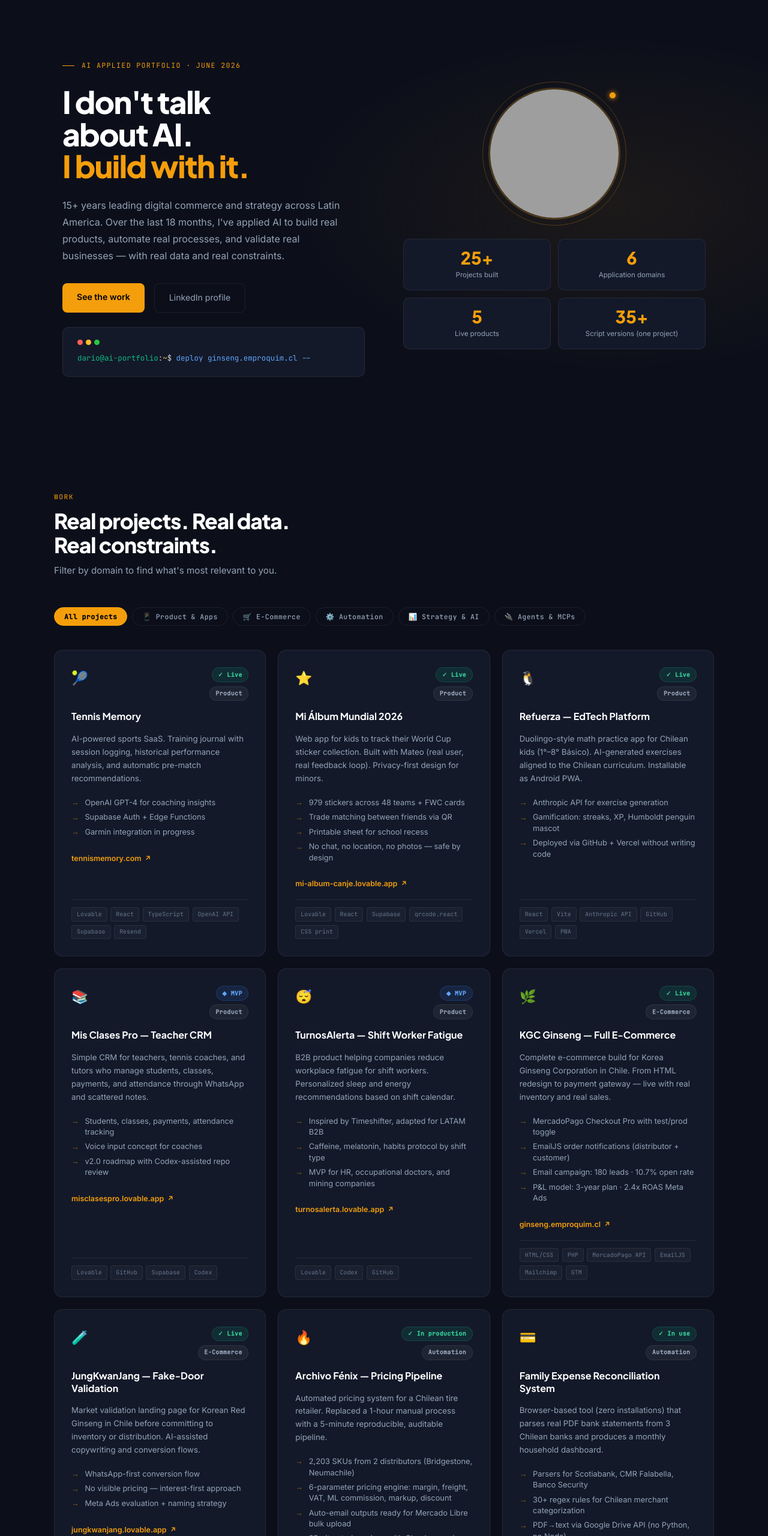
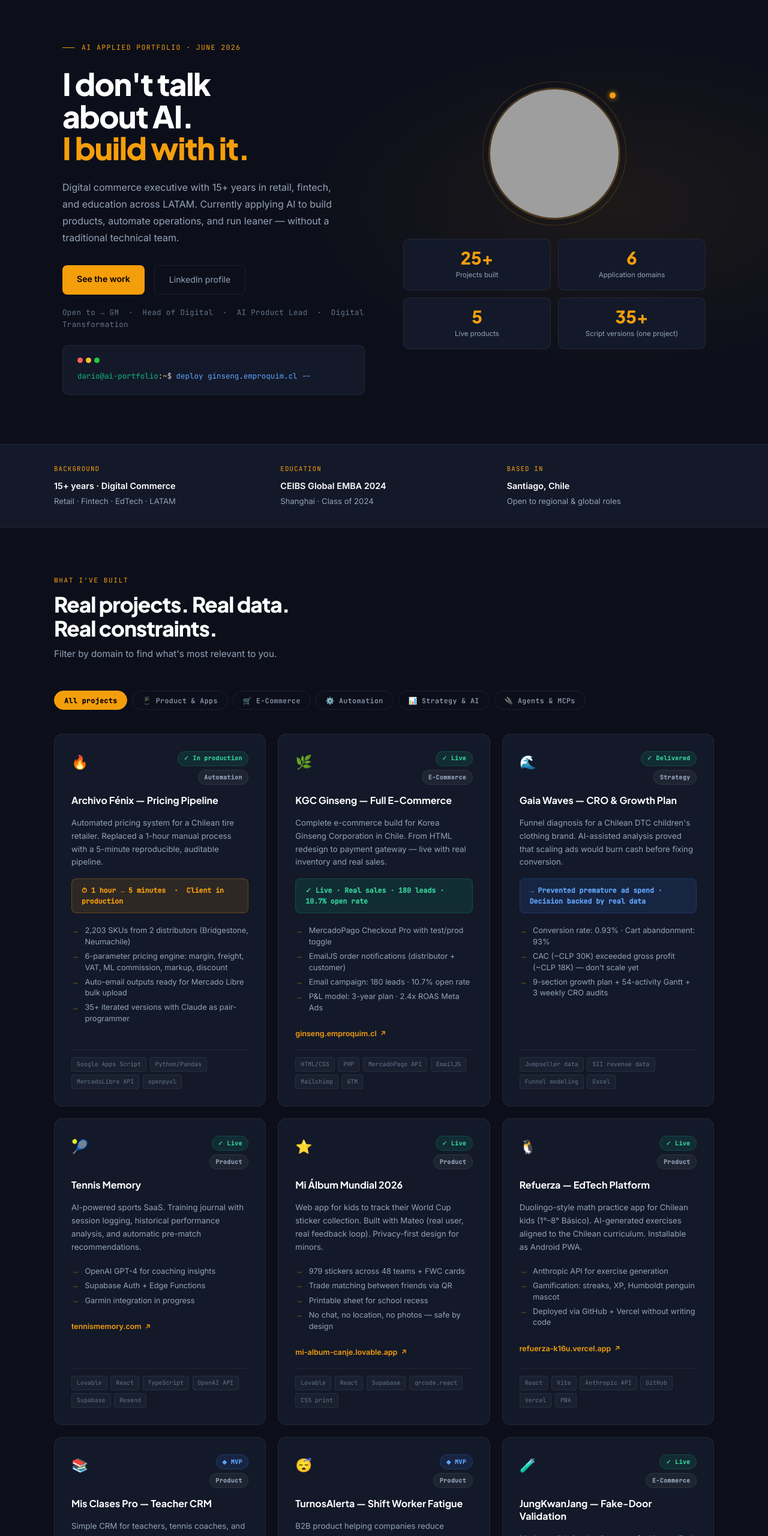
Before and after one commit to dnocioni1/ai-portfolio, a plain HTML site: page index.html in a window 1280 px wide. Shown: the part 60-2620 px from the top of the page at 60% size. Drawn offline with Linux system fonts and the light colour scheme; grey boxes are pictures that could not be loaded.

Commit message:
Add files via upload

```diff
--- a/index.html
+++ b/index.html
@@ -4,6 +4,11 @@
 <meta charset="UTF-8">
 <meta name="viewport" content="width=device-width, initial-scale=1.0">
 <title>Darío Nocioni — AI Applied Portfolio</title>
+<meta name="description" content="Darío Nocioni — Digital executive applying AI to build products, automate operations, and execute strategy. 15+ years in LATAM. CEIBS Global EMBA 2024.">
+<meta property="og:title" content="Darío Nocioni — AI Applied Portfolio">
+<meta property="og:description" content="25+ real projects. 5 live products. E-commerce, automation, AI agents, and digital strategy across LATAM.">
+<meta property="og:url" content="https://ai-portfolio-dnocioni1.vercel.app">
+<meta property="og:type" content="website">
 <link rel="preconnect" href="https://fonts.googleapis.com">
 <link href="https://fonts.googleapis.com/css2?family=Plus+Jakarta+Sans:wght@300;400;500;600;700;800&family=Inter:wght@300;400;500;600&family=JetBrains+Mono:wght@400;500&display=swap" rel="stylesheet">
 <style>
@@ -61,7 +66,7 @@ nav{position:fixed;top:0;left:0;right:0;z-index:200;height:58px;display:flex;ali
 .hero-right{display:flex;flex-direction:column;align-items:center;gap:2rem}
 .hero-photo-wrap{position:relative;width:220px;height:220px}
 .hero-photo{width:220px;height:220px;border-radius:50%;object-fit:cover;object-position:center top;border:3px solid var(--amber-border);filter:grayscale(15%)}
-.hero-photo-ring{position:absolute;inset:-10px;border-radius:50%;border:1px solid var(--amber-border);animation:spin 20s linear infinite}
+.hero-photo-ring{position:absolute;inset:-10px;border-radius:50%;border:1px solid var(--amber-border);animation:spin 40s linear infinite}
 @keyframes spin{to{transform:rotate(360deg)}}
 .hero-photo-dot{position:absolute;top:8px;right:8px;width:10px;height:10px;background:var(--amber);border-radius:50%;box-shadow:0 0 8px var(--amber)}
 .hero-stats{display:grid;grid-template-columns:1fr 1fr;gap:.75rem;width:100%}
@@ -197,11 +202,12 @@ footer a:hover{color:var(--amber)}
   <div class="hero-left">
     <div class="hero-eyebrow">AI Applied Portfolio · June 2026</div>
     <h1>I don't talk<br>about AI.<br><em>I build with it.</em></h1>
-    <p class="hero-sub">15+ years leading digital commerce and strategy across Latin America. Over the last 18 months, I've applied AI to build real products, automate real processes, and validate real businesses — with real data and real constraints.</p>
+    <p class="hero-sub">Digital commerce executive with 15+ years in retail, fintech, and education across LATAM. Currently applying AI to build products, automate operations, and run leaner — without a traditional technical team.</p>
     <div class="hero-actions">
       <a class="btn-primary" href="#projects">See the work</a>
       <a class="btn-secondary" href="https://www.linkedin.com/in/darionocioni/" target="_blank">LinkedIn profile</a>
     </div>
+    <p style="font-size:.78rem;color:var(--slate-dim);margin-top:1.25rem;font-family:var(--mono);letter-spacing:.03em">Open to → GM &nbsp;·&nbsp; Head of Digital &nbsp;·&nbsp; AI Product Lead &nbsp;·&nbsp; Digital Transformation</p>
     <div class="terminal">
       <div class="terminal-bar"><div class="td td-r"></div><div class="td td-y"></div><div class="td td-g"></div></div>
       <div class="terminal-line"><span class="t-prompt">dario@ai-portfolio</span>:<span style="color:#FEBC2E">~</span>$ <span class="t-cmd" id="typed"></span><span class="cursor"></span></div>
@@ -223,11 +229,32 @@ footer a:hover{color:var(--amber)}
 </div>
 </div>
 
+<!-- ABOUT STRIP -->
+<div style="background:var(--bg-card);border-top:1px solid var(--border);border-bottom:1px solid var(--border);padding:2rem">
+  <div style="max-width:1100px;margin:0 auto;display:grid;grid-template-columns:repeat(3,1fr);gap:2rem">
+    <div>
+      <div style="font-family:var(--mono);font-size:.68rem;color:var(--amber);letter-spacing:.1em;margin-bottom:.5rem;text-transform:uppercase">Background</div>
+      <div style="font-size:.9rem;font-weight:600;color:var(--white)">15+ years · Digital Commerce</div>
+      <div style="font-size:.82rem;color:var(--slate);margin-top:.25rem">Retail · Fintech · EdTech · LATAM</div>
+    </div>
+    <div>
+      <div style="font-family:var(--mono);font-size:.68rem;color:var(--amber);letter-spacing:.1em;margin-bottom:.5rem;text-transform:uppercase">Education</div>
+      <div style="font-size:.9rem;font-weight:600;color:var(--white)">CEIBS Global EMBA 2024</div>
+      <div style="font-size:.82rem;color:var(--slate);margin-top:.25rem">Shanghai · Class of 2024</div>
+    </div>
+    <div>
+      <div style="font-family:var(--mono);font-size:.68rem;color:var(--amber);letter-spacing:.1em;margin-bottom:.5rem;text-transform:uppercase">Based in</div>
+      <div style="font-size:.9rem;font-weight:600;color:var(--white)">Santiago, Chile</div>
+      <div style="font-size:.82rem;color:var(--slate);margin-top:.25rem">Open to regional &amp; global roles</div>
+    </div>
+  </div>
+</div>
+
 <!-- PROJECTS -->
 <section class="section" id="projects" style="background:var(--bg)">
   <div class="section-inner">
     <div class="section-header reveal">
-      <div class="eyebrow">Work</div>
+      <div class="eyebrow">What I've Built</div>
       <h2 class="section-title">Real projects. Real data.<br>Real constraints.</h2>
       <p class="section-sub">Filter by domain to find what's most relevant to you.</p>
     </div>
@@ -242,6 +269,59 @@ footer a:hover{color:var(--amber)}
     </div>
 
     <div class="projects-grid">
+      <!-- ARCHIVO FENIX -->
+      <div class="project-card reveal" data-cat="automation">
+        <div class="card-top">
+          <div class="card-icon">🔥</div>
+          <div class="card-badges"><span class="badge badge-prod">✓ In production</span><span class="badge badge-cat">Automation</span></div>
+        </div>
+        <div class="card-title">Archivo Fénix — Pricing Pipeline</div>
+        <div class="card-desc">Automated pricing system for a Chilean tire retailer. Replaced a 1-hour manual process with a 5-minute reproducible, auditable pipeline.</div>
+        <div style="background:var(--amber-dim);border:1px solid var(--amber-border);border-radius:8px;padding:.6rem 1rem;font-family:var(--mono);font-size:.72rem;color:var(--amber);font-weight:600">⏱ 1 hour → 5 minutes &nbsp;·&nbsp; Client in production</div>
+        <div class="card-points">
+          <div class="card-point">2,203 SKUs from 2 distributors (Bridgestone, Neumachile)</div>
+          <div class="card-point">6-parameter pricing engine: margin, freight, VAT, ML commission, markup, discount</div>
+          <div class="card-point">Auto-email outputs ready for Mercado Libre bulk upload</div>
+          <div class="card-point">35+ iterated versions with Claude as pair-programmer</div>
+        </div>
+        <div class="card-tags"><span class="tag">Google Apps Script</span><span class="tag">Python/Pandas</span><span class="tag">MercadoLibre API</span><span class="tag">openpyxl</span></div>
+      </div>
+
+      <!-- GINSENG ECOMMERCE -->
+      <div class="project-card reveal d1" data-cat="ecommerce">
+        <div class="card-top">
+          <div class="card-icon">🌿</div>
+          <div class="card-badges"><span class="badge badge-prod">✓ Live</span><span class="badge badge-cat">E-Commerce</span></div>
+        </div>
+        <div class="card-title">KGC Ginseng — Full E-Commerce</div>
+        <div class="card-desc">Complete e-commerce build for Korea Ginseng Corporation in Chile. From HTML redesign to payment gateway — live with real inventory and real sales.</div>
+        <div style="background:var(--green-dim);border:1px solid rgba(16,185,129,.2);border-radius:8px;padding:.6rem 1rem;font-family:var(--mono);font-size:.72rem;color:#34D399;font-weight:600">✓ Live · Real sales · 180 leads · 10.7% open rate</div>
+        <div class="card-points">
+          <div class="card-point">MercadoPago Checkout Pro with test/prod toggle</div>
+          <div class="card-point">EmailJS order notifications (distributor + customer)</div>
+          <div class="card-point">Email campaign: 180 leads · 10.7% open rate</div>
+          <div class="card-point">P&L model: 3-year plan · 2.4x ROAS Meta Ads</div>
+        </div>
+        <a class="card-link" href="https://ginseng.emproquim.cl" target="_blank">ginseng.emproquim.cl</a>
+        <div class="card-tags"><span class="tag">HTML/CSS</span><span class="tag">PHP</span><span class="tag">MercadoPago API</span><span class="tag">EmailJS</span><span class="tag">Mailchimp</span><span class="tag">GTM</span></div>
+      </div>
+
+      <!-- GAIA WAVES -->
+      <div class="project-card reveal d1" data-cat="strategy">
+        <div class="card-top">
+          <div class="card-icon">🌊</div>
+          <div class="card-badges"><span class="badge badge-prod">✓ Delivered</span><span class="badge badge-cat">Strategy</span></div>
+        </div>
+        <div class="card-title">Gaia Waves — CRO & Growth Plan</div>
+        <div class="card-desc">Funnel diagnosis for a Chilean DTC children's clothing brand. AI-assisted analysis proved that scaling ads would burn cash before fixing conversion.</div>
+        <div style="background:var(--blue-dim);border:1px solid rgba(59,130,246,.2);border-radius:8px;padding:.6rem 1rem;font-family:var(--mono);font-size:.72rem;color:#60A5FA;font-weight:600">→ Prevented premature ad spend · Decision backed by real data</div>
+        <div class="card-points">
+          <div class="card-point">Conversion rate: 0.93% · Cart abandonment: 93%</div>
+          <div class="card-point">CAC (~CLP 30K) exceeded gross profit (~CLP 18K) — don't scale yet</div>
+          <div class="card-point">9-section growth plan + 54-activity Gantt + 3 weekly CRO audits</div>
+        </div>
+        <div class="card-tags"><span class="tag">Jumpseller data</span><span class="tag">SII revenue data</span><span class="tag">Funnel modeling</span><span class="tag">Excel</span></div>
+      </div>
 
       <!-- TENNIS MEMORY -->
       <div class="project-card reveal" data-cat="product">
@@ -291,6 +371,7 @@ footer a:hover{color:var(--amber)}
           <div class="card-point">Gamification: streaks, XP, Humboldt penguin mascot</div>
           <div class="card-point">Deployed via GitHub + Vercel without writing code</div>
         </div>
+        <a class="card-link" href="https://refuerza-k16u.vercel.app/" target="_blank">refuerza-k16u.vercel.app</a>
         <div class="card-tags"><span class="tag">React</span><span class="tag">Vite</span><span class="tag">Anthropic API</span><span class="tag">GitHub</span><span class="tag">Vercel</span><span class="tag">PWA</span></div>
       </div>
 
@@ -328,24 +409,6 @@ footer a:hover{color:var(--amber)}
         <div class="card-tags"><span class="tag">Lovable</span><span class="tag">Codex</span><span class="tag">GitHub</span></div>
       </div>
 
-      <!-- GINSENG ECOMMERCE -->
-      <div class="project-card reveal d1" data-cat="ecommerce">
-        <div class="card-top">
-          <div class="card-icon">🌿</div>
-          <div class="card-badges"><span class="badge badge-prod">✓ Live</span><span class="badge badge-cat">E-Commerce</span></div>
-        </div>
-        <div class="card-title">KGC Ginseng — Full E-Commerce</div>
-        <div class="card-desc">Complete e-commerce build for Korea Ginseng Corporation in Chile. From HTML redesign to payment gateway — live with real inventory and real sales.</div>
-        <div class="card-points">
-          <div class="card-point">MercadoPago Checkout Pro with test/prod toggle</div>
-          <div class="card-point">EmailJS order notifications (distributor + customer)</div>
-          <div class="card-point">Email campaign: 180 leads · 10.7% open rate</div>
-          <div class="card-point">P&L model: 3-year plan · 2.4x ROAS Meta Ads</div>
-        </div>
-        <a class="card-link" href="https://ginseng.emproquim.cl" target="_blank">ginseng.emproquim.cl</a>
-        <div class="card-tags"><span class="tag">HTML/CSS</span><span class="tag">PHP</span><span class="tag">MercadoPago API</span><span class="tag">EmailJS</span><span class="tag">Mailchimp</span><span class="tag">GTM</span></div>
-      </div>
-
       <!-- JUNGKWANJANG LANDING -->
       <div class="project-card reveal d2" data-cat="ecommerce">
         <div class="card-top">
@@ -361,23 +424,6 @@ footer a:hover{color:var(--amber)}
         </div>
         <a class="card-link" href="https://jungkwanjang.lovable.app" target="_blank">jungkwanjang.lovable.app</a>
         <div class="card-tags"><span class="tag">Lovable</span><span class="tag">Meta Ads</span><span class="tag">WhatsApp</span><span class="tag">Prompt engineering</span></div>
-      </div>
-
-      <!-- ARCHIVO FENIX -->
-      <div class="project-card reveal" data-cat="automation">
-        <div class="card-top">
-          <div class="card-icon">🔥</div>
-          <div class="card-badges"><span class="badge badge-prod">✓ In production</span><span class="badge badge-cat">Automation</span></div>
-        </div>
-        <div class="card-title">Archivo Fénix — Pricing Pipeline</div>
-        <div class="card-desc">Automated pricing system for a Chilean tire retailer. Replaced a 1-hour manual process with a 5-minute reproducible, auditable pipeline.</div>
-        <div class="card-points">
-          <div class="card-point">2,203 SKUs from 2 distributors (Bridgestone, Neumachile)</div>
-          <div class="card-point">6-parameter pricing engine: margin, freight, VAT, ML commission, markup, discount</div>
-          <div class="card-point">Auto-email outputs ready for Mercado Libre bulk upload</div>
-          <div class="card-point">35+ iterated versions with Claude as pair-programmer</div>
-        </div>
-        <div class="card-tags"><span class="tag">Google Apps Script</span><span class="tag">Python/Pandas</span><span class="tag">MercadoLibre API</span><span class="tag">openpyxl</span></div>
       </div>
 
       <!-- GASTOS FAMILIARES -->
@@ -494,22 +540,6 @@ footer a:hover{color:var(--amber)}
         <div class="card-tags"><span class="tag">AI market research</span><span class="tag">Excel modeling</span><span class="tag">GTM strategy</span><span class="tag">Consumer survey</span></div>
       </div>
 
-      <!-- GAIA WAVES -->
-      <div class="project-card reveal d1" data-cat="strategy">
-        <div class="card-top">
-          <div class="card-icon">🌊</div>
-          <div class="card-badges"><span class="badge badge-prod">✓ Delivered</span><span class="badge badge-cat">Strategy</span></div>
-        </div>
-        <div class="card-title">Gaia Waves — CRO & Growth Plan</div>
-        <div class="card-desc">Funnel diagnosis for a Chilean DTC children's clothing brand. AI-assisted analysis proved that scaling ads would burn cash before fixing conversion.</div>
-        <div class="card-points">
-          <div class="card-point">Conversion rate: 0.93% · Cart abandonment: 93%</div>
-          <div class="card-point">CAC (~CLP 30K) exceeded gross profit (~CLP 18K) — don't scale yet</div>
-          <div class="card-point">9-section growth plan + 54-activity Gantt + 3 weekly CRO audits</div>
-        </div>
-        <div class="card-tags"><span class="tag">Jumpseller data</span><span class="tag">SII revenue data</span><span class="tag">Funnel modeling</span><span class="tag">Excel</span></div>
-      </div>
-
       <!-- CRUZ VERDE -->
       <div class="project-card reveal d2" data-cat="strategy">
         <div class="card-top">
@@ -575,21 +605,7 @@ footer a:hover{color:var(--amber)}
         <div class="card-tags"><span class="tag">Node.js</span><span class="tag">docx lib</span><span class="tag">pptxgenjs</span><span class="tag">XML/EMU</span><span class="tag">Gamma MCP</span></div>
       </div>
 
-      <!-- CODEX WORKFLOWS -->
-      <div class="project-card reveal d2" data-cat="agents">
-        <div class="card-top">
-          <div class="card-icon">💻</div>
-          <div class="card-badges"><span class="badge badge-practice">◆ Practical</span><span class="badge badge-cat">Agents & MCPs</span></div>
-        </div>
-        <div class="card-title">Codex + Lovable + GitHub Workflow</div>
-        <div class="card-desc">Explored the transition from vibe coding in Lovable to repo-based development using Codex — bug fixes, UX audits, small PRs, and QA without switching to traditional dev.</div>
-        <div class="card-points">
-          <div class="card-point">Repo-first workflow: audit without changes → small PRs</div>
-          <div class="card-point">Applied to TennisMemory, TurnosAlerta, CRM repos</div>
-          <div class="card-point">ChatGPT + Lovable + Codex as a single pipeline</div>
-        </div>
-        <div class="card-tags"><span class="tag">Codex</span><span class="tag">ChatGPT Pro</span><span class="tag">Lovable</span><span class="tag">GitHub</span><span class="tag">React/TypeScript</span></div>
-      </div>
+</div>
 
     </div>
   </div>
@@ -599,7 +615,7 @@ footer a:hover{color:var(--amber)}
 <section class="section" id="skills" style="background:var(--bg-card)">
   <div class="section-inner">
     <div class="section-header reveal">
-      <div class="eyebrow">Capabilities</div>
+      <div class="eyebrow">How I Work</div>
       <h2 class="section-title">Skills I can articulate<br>because I practiced them.</h2>
       <p class="section-sub">Every skill below has at least one real project behind it.</p>
     </div>
@@ -657,7 +673,7 @@ footer a:hover{color:var(--amber)}
 <section class="section tools-section" id="tools">
   <div class="section-inner">
     <div class="section-header reveal">
-      <div class="eyebrow">Stack</div>
+      <div class="eyebrow">Tools I've Deployed</div>
       <h2 class="section-title">Tools I use,<br>not tools I mention.</h2>
       <p class="section-sub">Every item in this list has at least one real project behind it.</p>
     </div>
```
